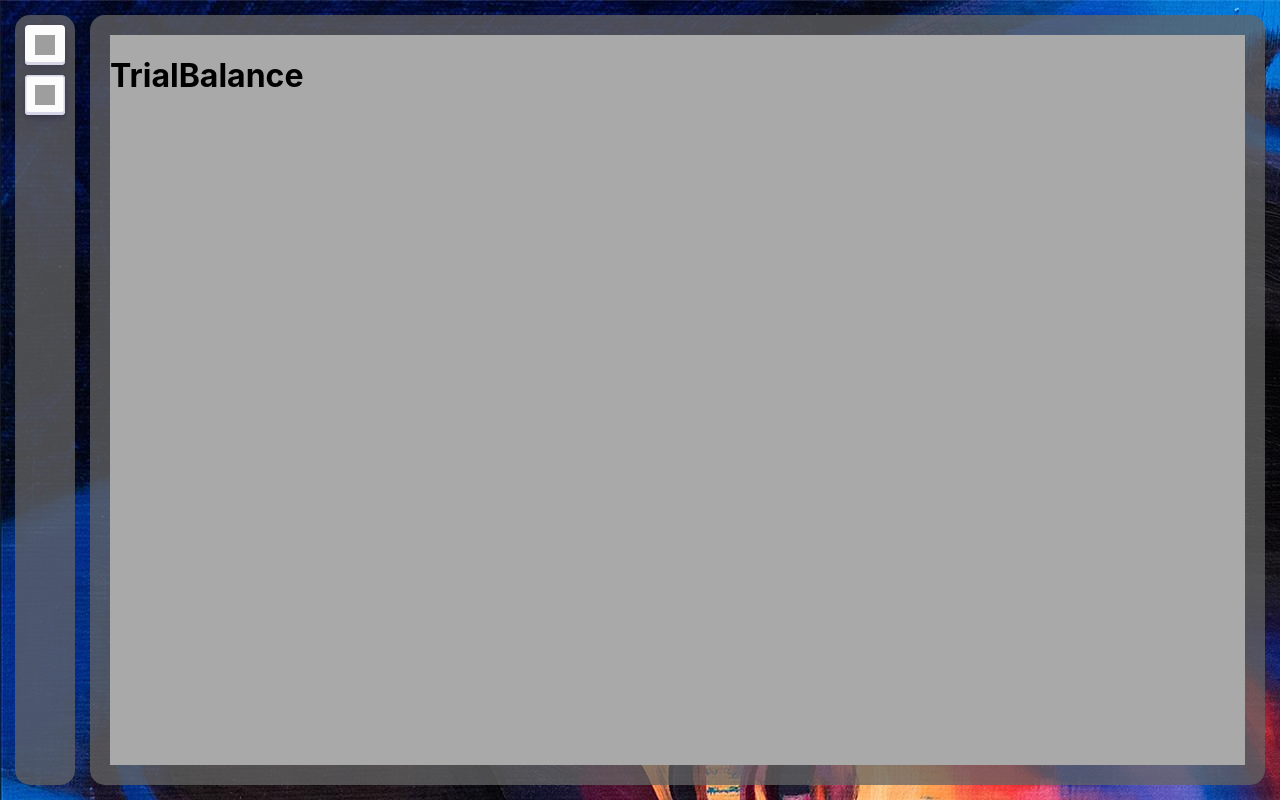
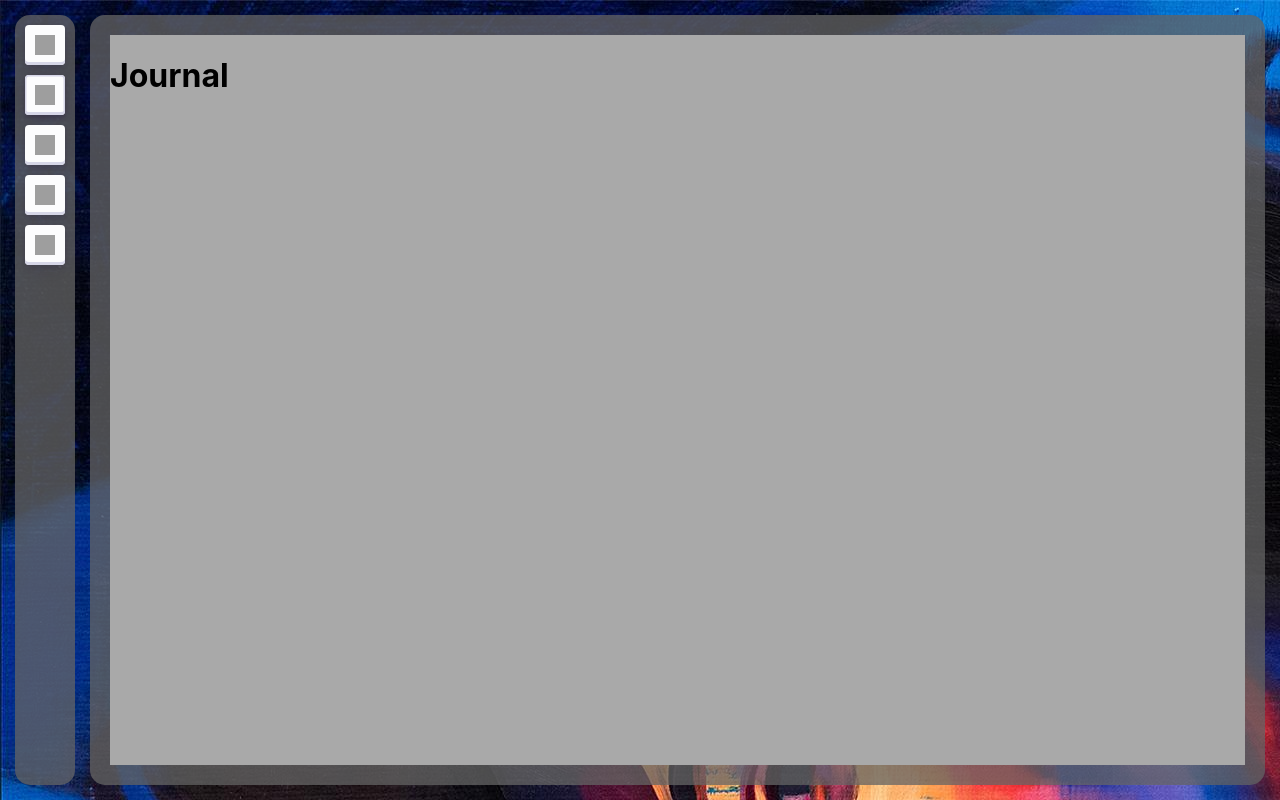
Before and after one commit to JacobZufall/serfe, a React (Create React App) app: page / in a window 1280 px wide. Both pictures are taken after a click on the button 45 px from the left and 95 px from the top of the page. Built offline with nearby package versions, Linux system fonts and the light colour scheme; grey boxes are pictures that could not be loaded.

Commit message:
Added more workspaces

```diff
--- a/src/App.tsx
+++ b/src/App.tsx
@@ -2,8 +2,14 @@ import React, {useState} from "react";
 
 import "./App.css";
 
+// Workspaces
 import Dashboard from "./workspaces/Dashboard";
+import Journal from "./workspaces/Journal";
 import TrialBalance from "./workspaces/TrialBalance";
+import BalanceSheet from "./workspaces/BalanceSheet";
+import IncomeStatement from "./workspaces/IncomeStatement";
+
+// Interactive Elements
 import NavButton from "./interaction/Buttons";
 
 
@@ -22,7 +28,22 @@ function Workspace({newSelection}: WorkspaceProps): React.JSX.Element {
   switch (newSelection) {
     case 1:
       return (
+          <Journal />
+      );
+
+    case 2:
+      return (
           <TrialBalance />
+      );
+
+    case 3:
+      return (
+          <BalanceSheet />
+      );
+
+    case 4:
+      return (
+          <IncomeStatement />
       );
 
     // For safety, we'll default to the dashboard, which should be thought of as "case 0".
@@ -55,8 +76,35 @@ function App(): React.JSX.Element {
       <body>
         <div className="wrapper">
           <nav>
-            <NavButton icon={"../public/resources/icons/dashboard.png"} btnCmd={updateSelection} btnState={0} />
-            <NavButton icon={"../public/resources/icons/dashboard.png"} btnCmd={updateSelection} btnState={1} />
+            <NavButton
+                icon={"../public/resources/icons/dashboard.png"}
+                btnCmd={updateSelection}
+                btnState={0}
+            />
+
+            <NavButton
+                icon={"../public/resources/icons/dashboard.png"}
+                btnCmd={updateSelection}
+                btnState={1}
+            />
+
+            <NavButton
+                icon={"../public/resources/icons/dashboard.png"}
+                btnCmd={updateSelection}
+                btnState={2}
+            />
+
+            <NavButton
+                icon={"../public/resources/icons/dashboard.png"}
+                btnCmd={updateSelection}
+                btnState={3}
+            />
+
+            <NavButton
+                icon={"../public/resources/icons/dashboard.png"}
+                btnCmd={updateSelection}
+                btnState={4}
+            />
           </nav>
 
           <div id="workspace">
--- /dev/null
+++ b/src/workspaces/BalanceSheet.tsx
@@ -0,0 +1,9 @@
+import React from "react";
+
+function BalanceSheet(): React.JSX.Element {
+    return(
+        <h1>Balance Sheet</h1>
+    );
+}
+
+export default BalanceSheet;
--- a/src/workspaces/Dashboard.tsx
+++ b/src/workspaces/Dashboard.tsx
@@ -1,4 +1,4 @@
-import React from "react"
+import React from "react";
 
 function Dashboard(): React.JSX.Element {
     return (
--- /dev/null
+++ b/src/workspaces/IncomeStatement.tsx
@@ -0,0 +1,9 @@
+import React from "react";
+
+function IncomeStatement(): React.JSX.Element {
+    return(
+        <h1>Income Statement</h1>
+    );
+}
+
+export default IncomeStatement;
--- /dev/null
+++ b/src/workspaces/Journal.tsx
@@ -0,0 +1,9 @@
+import React from "react";
+
+function Journal(): React.JSX.Element {
+    return(
+        <h1>Journal</h1>
+    );
+}
+
+export default Journal;
--- a/src/workspaces/TrialBalance.tsx
+++ b/src/workspaces/TrialBalance.tsx
@@ -1,9 +1,9 @@
-import React from "react"
+import React from "react";
 
 // I don't know if this will be a trial balance yet, but it can be refactored.
 function TrialBalance(): React.JSX.Element {
     return (
-        <h1>TrialBalance</h1>
+        <h1>Trial Balance</h1>
     );
 }
 
```
Also changed, not shown: 1 other file (tests, documents, lock files or other folders).
